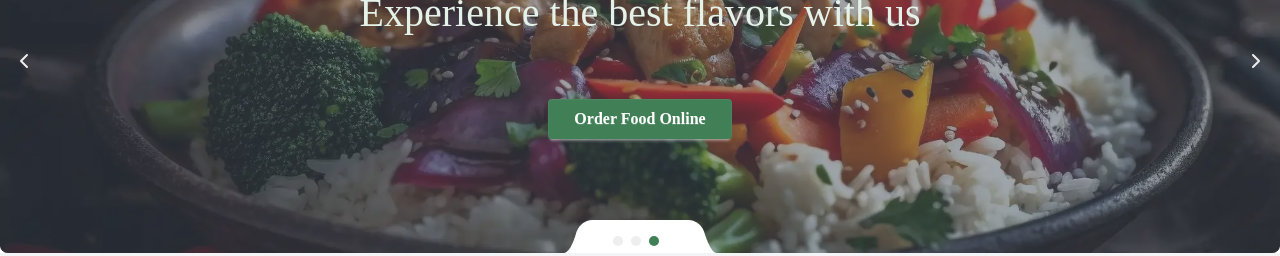
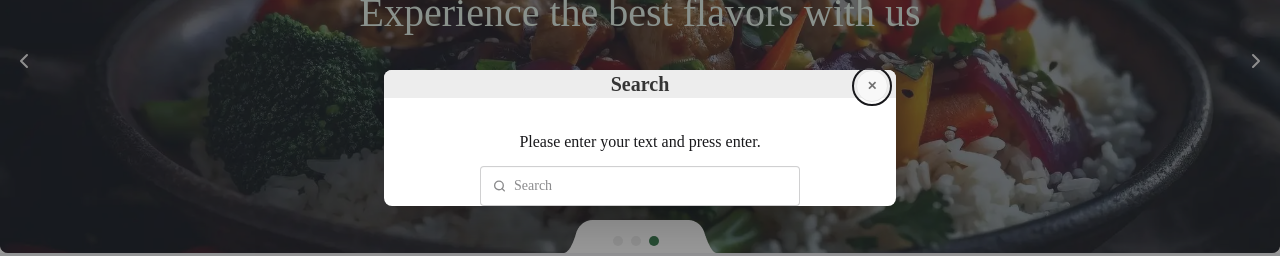
Before and after one commit to nextjs-developers/Food-app, a Next.js app: page / in a window 1280 px wide. Both pictures are taken after a click on the element 1031 px from the left and 57 px from the top of the page. Shown: the part 262-518 px from the top of the page. Built offline with nearby package versions, Linux system fonts and the light colour scheme.

Commit message:
feat(search): add search modal component to the UI

```diff
--- a/src/components/layout/Header.js
+++ b/src/components/layout/Header.js
@@ -8,10 +8,11 @@ import Image from "next/image";
 import Slider from "../module/slider/Slider";
 import { getRefreshToken } from "@/core/lib/token";
 import Link from "next/link";
+import SearchModal from "../templates/search/SearchModal";
 
 const Header = () => {
-
-  const [isOpen, setIsOpen] = useState(false);
+  const [isAuthOpen, setIsAuthOpen] = useState(false);
+  const [isSearchOpen, setIsSearchOpen] = useState(false);
   const [step, setStep] = useState(1);
   const token = getRefreshToken();
 
@@ -21,7 +22,10 @@ const Header = () => {
         <HeaderNavbar />
 
         <div className="flex items-center justify-between gap-[8px]">
-          <div className="hidden md:flex bg-[#E5F2E9] w-[40px] h-[40px] hover:bg-[#417F56]  transition md:justify-center md:items-center rounded cursor-pointer">
+          <div
+            onClick={() => setIsSearchOpen(true)}
+            className="hidden md:flex bg-[#E5F2E9] w-[40px] h-[40px] hover:bg-[#417F56]  transition md:justify-center md:items-center rounded cursor-pointer"
+          >
             <CiSearch className="text-[#417F56]  w-[24px] h-[24px] p-8px m-auto hover:text-white" />
           </div>
           <div className=" flex bg-[#E5F2E9]  md:w-[40px] md:h-[40px] w-[30] h-[30] justify-center items-center rounded cursor-pointer">
@@ -32,17 +36,29 @@ const Header = () => {
               height={20}
             />
           </div>
-          <div
-            className="btn bg-[#E5F2E9] text-[#417F56] hover:bg-[#417F56] hover:text-white transition md:w-[100px] w-[60px] md:h-[40px] h-[30px] text-[12px] text-center "
-
-          >
-        {token? ( <button><Link href="/dashboard">Account</Link> </button>  ):( <button onClick={()=>setIsOpen(true)}> login</button>  )}
+          <div className="btn bg-[#E5F2E9] text-[#417F56] hover:bg-[#417F56] hover:text-white transition md:w-[100px] w-[60px] md:h-[40px] h-[30px] text-[12px] text-center ">
+            {token ? (
+              <button>
+                <Link href="/dashboard">Account</Link>{" "}
+              </button>
+            ) : (
+              <button onClick={() => setIsAuthOpen(true)}> login</button>
+            )}
           </div>
         </div>
-
       </div>
       <Slider />
-      {isOpen && <AuthForm isOpen={isOpen} setIsOpen={setIsOpen} step={step}  setStep={setStep}/>}
+      {isAuthOpen && (
+        <AuthForm
+          isOpen={isAuthOpen}
+          setIsOpen={setIsAuthOpen}
+          step={step}
+          setStep={setStep}
+        />
+      )}
+      {isSearchOpen && (
+        <SearchModal isOpen={isSearchOpen} setIsOpen={setIsSearchOpen} />
+      )}
     </div>
   );
 };
--- /dev/null
+++ b/src/components/module/search/SearchInput.js
@@ -0,0 +1,27 @@
+function SearchInput() {
+  return (
+    <div className="flex items-center justify-center">
+      <label className="input">
+        <svg
+          className="h-[1em] opacity-50"
+          xmlns="http://www.w3.org/2000/svg"
+          viewBox="0 0 24 24"
+        >
+          <g
+            strokeLinejoin="round"
+            strokeLinecap="round"
+            strokeWidth="2.5"
+            fill="none"
+            stroke="currentColor"
+          >
+            <circle cx="11" cy="11" r="8"></circle>
+            <path d="m21 21-4.3-4.3"></path>
+          </g>
+        </svg>
+        <input type="search" required placeholder="Search" />
+      </label>
+    </div>
+  );
+}
+
+export default SearchInput;
--- /dev/null
+++ b/src/components/templates/search/SearchModal.js
@@ -0,0 +1,35 @@
+import SearchInput from "@/components/module/search/SearchInput";
+import { useEffect, useRef } from "react";
+
+function SearchModal({ isOpen, setIsOpen }) {
+  const dialogRef = useRef();
+
+  useEffect(() => {
+    isOpen ? dialogRef.current?.showModal() : dialogRef.current?.close();
+  }, [isOpen]);
+  return (
+    <div>
+      <dialog ref={dialogRef} className="modal">
+        <div className="modal-box h-[220] p-0">
+          <form method="dialog" className="bg-[#ededed] py-[20]">
+            <button
+              onClick={() => setIsOpen(false)}
+              className="btn btn-sm btn-circle btn-ghost text-[#717171] absolute right-2"
+            >
+              ✕
+            </button>
+            <h3 className="font-bold text-xl text-[#353535] text-center">
+              Search
+            </h3>
+          </form>
+          <p className="pt-8 pb-3 text-base text-center">
+            Please enter your text and press enter.
+          </p>
+          <SearchInput />
+        </div>
+      </dialog>
+    </div>
+  );
+}
+
+export default SearchModal;
```
